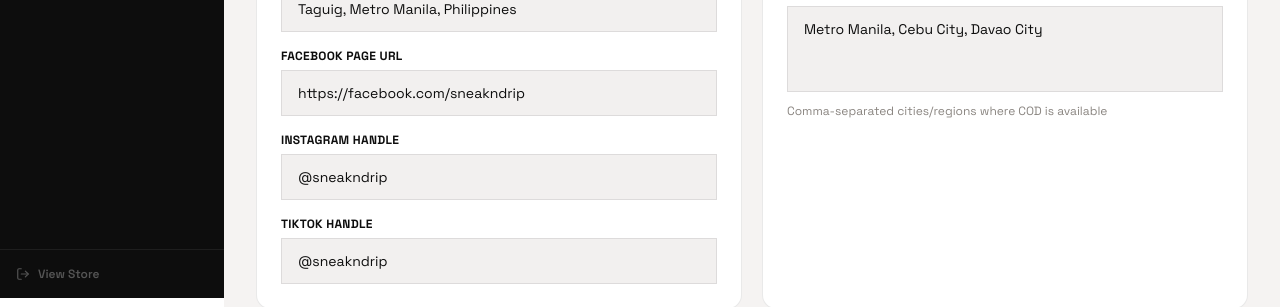
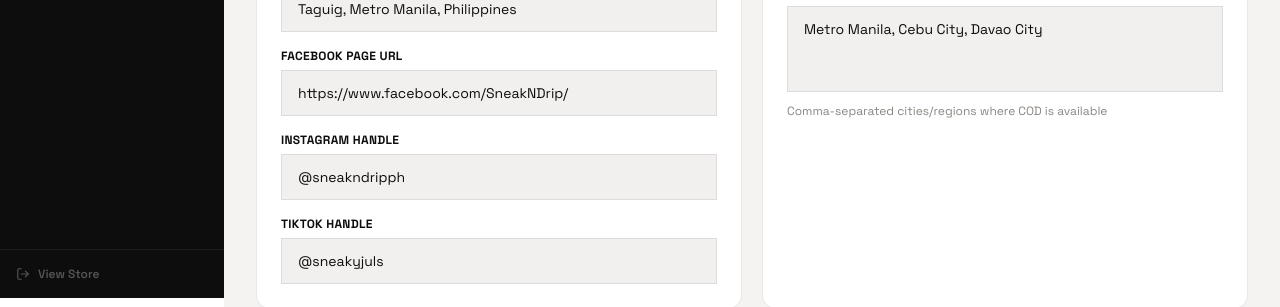
Before and after one commit to sneakndripph/sneakndrip, a Next.js app: page /admin/settings in a window 1280 px wide. Shown: the part 502-809 px from the top of the page. Built offline with nearby package versions, Linux system fonts and the light colour scheme.

Commit message:
Update social media links and remove Maya from payment strip

```diff
--- a/src/app/(store)/page.tsx
+++ b/src/app/(store)/page.tsx
@@ -413,7 +413,7 @@ export default function HomePage() {
             ))}
           </div>
           <div className="text-center mt-8">
-            <a href="https://instagram.com/sneakndrip" target="_blank" rel="noopener noreferrer"
+            <a href="https://www.instagram.com/sneakndripph/" target="_blank" rel="noopener noreferrer"
               className="inline-flex items-center gap-2 text-sm font-semibold px-6 py-3 transition-opacity hover:opacity-70"
               style={{ border: `1.5px solid ${BRAND.black}`, color: BRAND.black, fontFamily: FONTS.body }}>
               Follow on Instagram →
--- a/src/app/admin/settings/page.tsx
+++ b/src/app/admin/settings/page.tsx
@@ -56,9 +56,9 @@ export default function AdminSettingsPage() {
           <Field label="Store Email" defaultValue="hello@sneakndrip.ph" type="email" />
           <Field label="Contact Number" defaultValue="+63 917 123 4567" />
           <Field label="Address" defaultValue="Taguig, Metro Manila, Philippines" />
-          <Field label="Facebook Page URL" defaultValue="https://facebook.com/sneakndrip" />
-          <Field label="Instagram Handle" defaultValue="@sneakndrip" />
-          <Field label="TikTok Handle" defaultValue="@sneakndrip" />
+          <Field label="Facebook Page URL" defaultValue="https://www.facebook.com/SneakNDrip/" />
+          <Field label="Instagram Handle" defaultValue="@sneakndripph" />
+          <Field label="TikTok Handle" defaultValue="@sneakyjuls" />
         </Section>
 
         <Section title="Shipping & Fees">
--- a/src/components/layout/Footer.tsx
+++ b/src/components/layout/Footer.tsx
@@ -20,8 +20,8 @@ const FOOTER_LINKS = {
   About: [
     { label: "Our Story", href: "/about" },
     { label: "Contact Us", href: "/contact" },
-    { label: "Instagram", href: "https://instagram.com" },
-    { label: "TikTok", href: "https://tiktok.com" },
+    { label: "Instagram", href: "https://www.instagram.com/sneakndripph/" },
+    { label: "TikTok", href: "https://www.tiktok.com/@sneakyjuls" },
   ],
 };
 
@@ -42,9 +42,9 @@ export default function Footer() {
             </p>
             <div className="flex gap-3">
               {[
-                { name: "Facebook", icon: "f", href: "#" },
-                { name: "Instagram", icon: "ig", href: "#" },
-                { name: "TikTok", icon: "tt", href: "#" },
+                { name: "Facebook", icon: "f", href: "https://www.facebook.com/SneakNDrip/" },
+                { name: "Instagram", icon: "ig", href: "https://www.instagram.com/sneakndripph/" },
+                { name: "TikTok", icon: "tt", href: "https://www.tiktok.com/@sneakyjuls" },
               ].map(s => (
                 <a key={s.name} href={s.href}
                   className="w-9 h-9 rounded-sm flex items-center justify-center text-xs font-black transition-colors hover:opacity-80"
@@ -83,7 +83,7 @@ export default function Footer() {
             We Accept
           </p>
           <div className="flex flex-wrap gap-3">
-            {["GCash", "Maya", "Bank Transfer", "Cash on Delivery"].map(m => (
+            {["GCash", "Bank Transfer", "Cash on Delivery"].map(m => (
               <span key={m} className="text-xs font-semibold px-3 py-1.5 rounded-sm"
                 style={{ background: "rgba(255,255,255,0.05)", color: "#666", border: "1px solid rgba(255,255,255,0.06)" }}>
                 {m}
@@ -114,7 +114,7 @@ export default function Footer() {
 
       {/* Messenger chat button */}
       <a
-        href="https://m.me/sneakndrip"
+        href="https://m.me/SneakNDrip"
         target="_blank"
         rel="noopener noreferrer"
         className="fixed bottom-6 right-6 z-40 w-14 h-14 rounded-full flex items-center justify-center text-white shadow-2xl transition-transform hover:scale-110"
```
